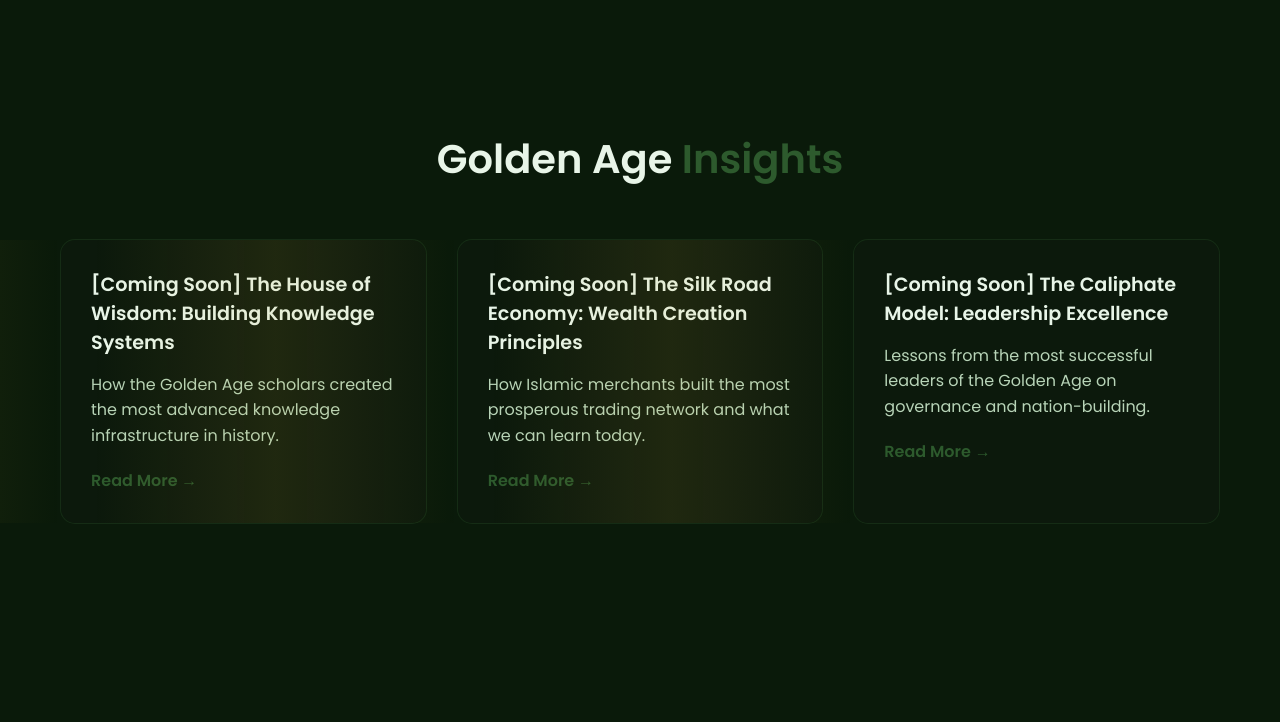
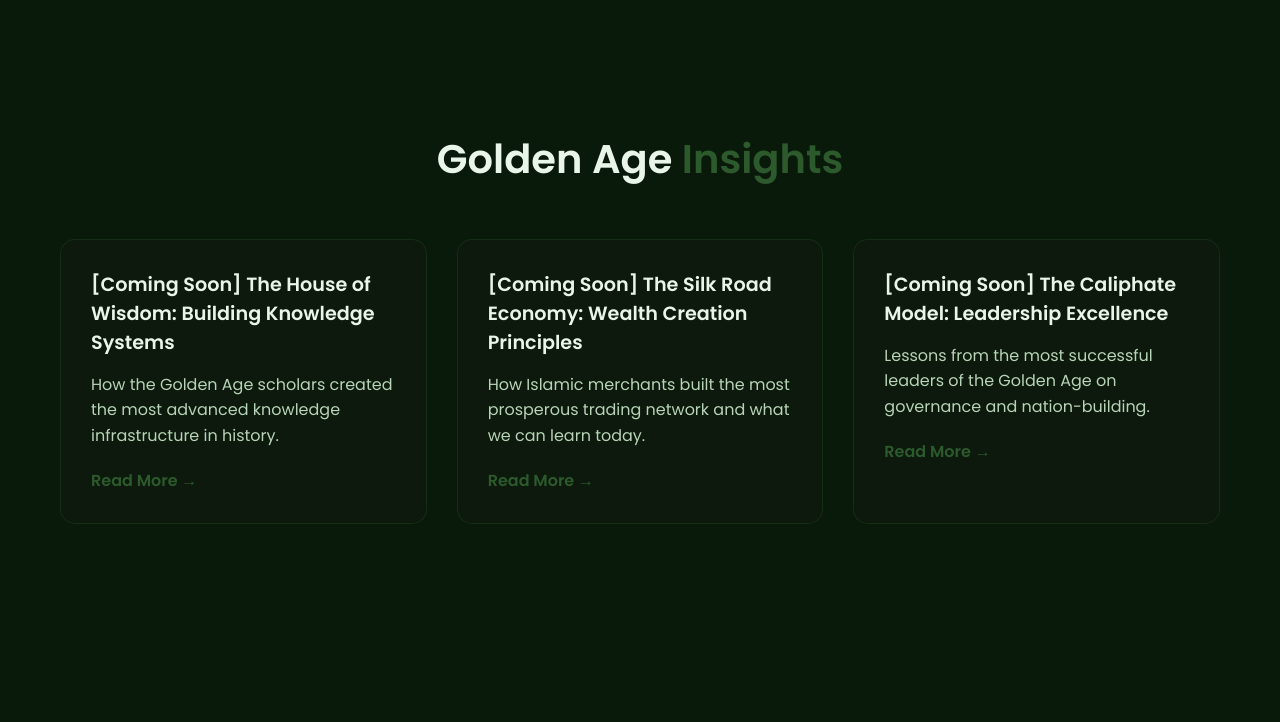
Before and after one commit to Amh-42/linkindeen, a Flask app: page / in a window 1280 px wide. Shown: the part 2903-3625 px from the top of the page. Run offline with Flask 3, Linux system fonts and the light colour scheme; data that the repository does not hold is empty.

Commit message:
initial commit

```diff
--- a/templates/base.html
+++ b/templates/base.html
@@ -391,21 +402,26 @@
             height: 100%;
             background: linear-gradient(90deg, transparent, rgba(212, 175, 55, 0.1), transparent);
             transition: left 0.5s ease;
+            pointer-events: none;
         }
 
         .features-list li:hover::before {
             left: 100%;
         }
 
-        /* Universal card shimmer effect */
+        /* Card shimmer effects - rebuilt from ground up */
+        .video-card,
+        .blog-card,
+        .social-card,
+        .cta-section {
+            position: relative;
+            overflow: hidden;
+        }
+
         .video-card::before,
         .blog-card::before,
         .social-card::before,
-        .cta-section::before,
-        .terminal::before,
-        .mobile-nav::before,
-        header::before,
-        footer::before {
+        .cta-section::before {
             content: '';
             position: absolute;
             top: 0;
@@ -724,23 +722,7 @@
             position: relative;
         }
 
-        .blog-card::after {
-            content: '';
-            position: absolute;
-            top: 0;
-            left: 0;
-            right: 0;
-            bottom: 0;
-            background: linear-gradient(135deg, transparent 0%, rgba(212, 175, 55, 0.05) 50%, transparent 100%);
-            opacity: 0;
-            transition: opacity 0.3s ease;
-            border-radius: 15px;
-            pointer-events: none;
-        }
 
-        .blog-card:hover::after {
-            opacity: 1;
-        }
 
         .blog-card:hover {
             transform: translateY(-5px);
```
Also changed, not shown: other parts of templates/base.html (+13 -20 lines).
